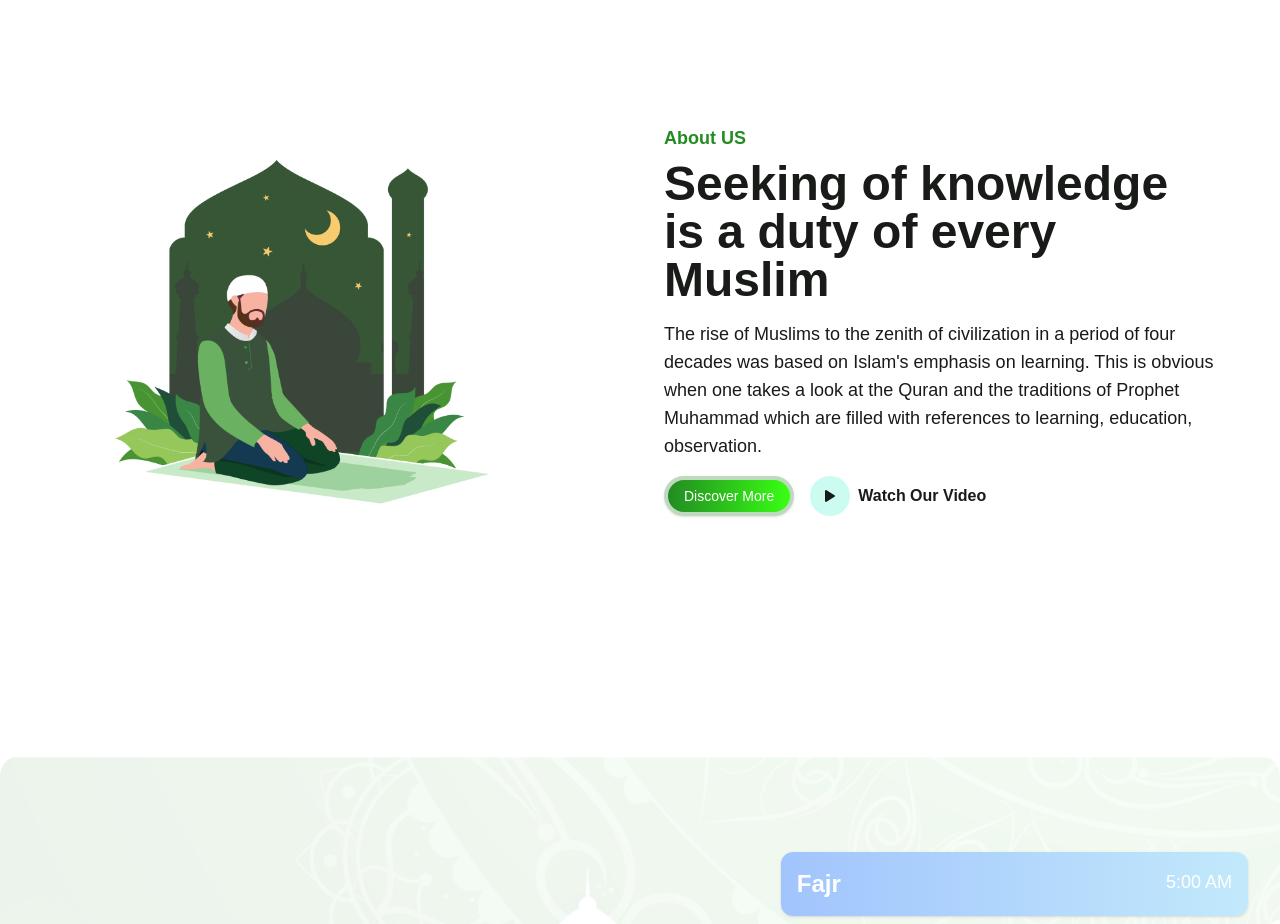
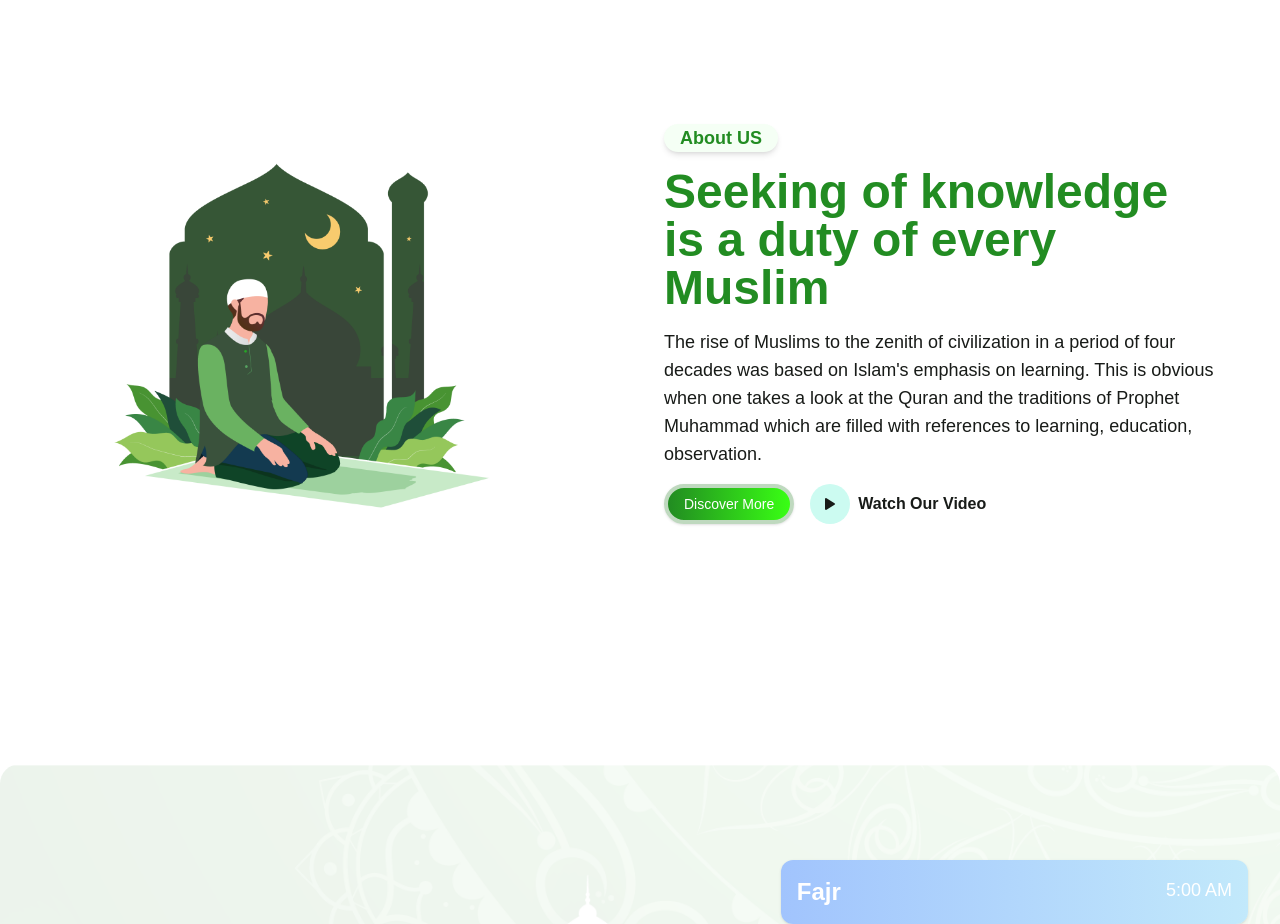
Before and after one commit to mdsabbiralmamon/noor-app, a Next.js app: page / in a window 1280 px wide. Shown: the part 1180-2104 px from the top of the page. Built offline with nearby package versions, Linux system fonts and the light colour scheme; a web font is replaced by a local one.

Commit message:
Refactor About component to add rounded background and styling

```diff
--- a/src/components/home/About/About.tsx
+++ b/src/components/home/About/About.tsx
@@ -15,15 +15,15 @@ const About = () => {
                 {/* Text Section */}
                 <div className="flex-1 p-8">
                     {/* <!-- About Us Section Title --> */}
-                    <h3 className="text-primary text-lg font-semibold">About US</h3>
+                    <h3 className="text-primary text-lg font-semibold rounded-full shadow-md w-fit px-4 bg-primary-foreground  mb-4">About US</h3>
 
                     {/* <!-- Main Heading --> */}
-                    <h1 className="text-4xl md:text-5xl font-bold mt-2">
+                    <h1 className="text-4xl md:text-5xl font-bold mb-4 text-primary">
                         Seeking of knowledge is a duty of every Muslim
                     </h1>
 
                     {/* <!-- Supporting Paragraph --> */}
-                    <p className="text-base md:text-lg mt-4 max-w-3xl mx-auto">
+                    <p className="text-base md:text-lg mt-4 max-w-3xl mx-auto  mb-4">
                         The rise of Muslims to the zenith of civilization in a period of four decades was based on Islam{"'"}s emphasis on learning. This is obvious when one takes a look at the Quran and the traditions of Prophet Muhammad which are filled with references to learning, education, observation.
                     </p>
 
```
